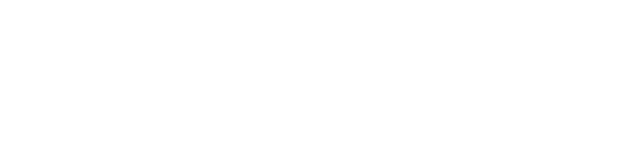
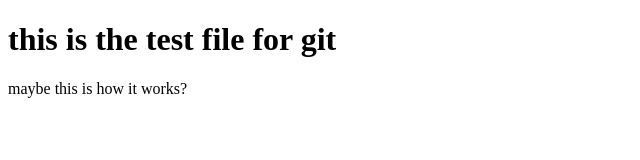
Before and after one commit to yangxiaoxi65/Elderly-Wechat-Assistant, a plain HTML site: page index.html in a window 1280 px wide. Shown: the whole page, without its empty margins (0-640 px from the left). Drawn offline with Linux system fonts and the light colour scheme.

Commit message:
hello world to git in index

```diff
--- a/index.html
+++ b/index.html
@@ -7,6 +7,7 @@
     <title>Document</title>
 </head>
 <body>
-
+    <h1>this is the test file for git</h1>
+    <p>maybe this is how it works?</p>
 </body>
 </html>
```
